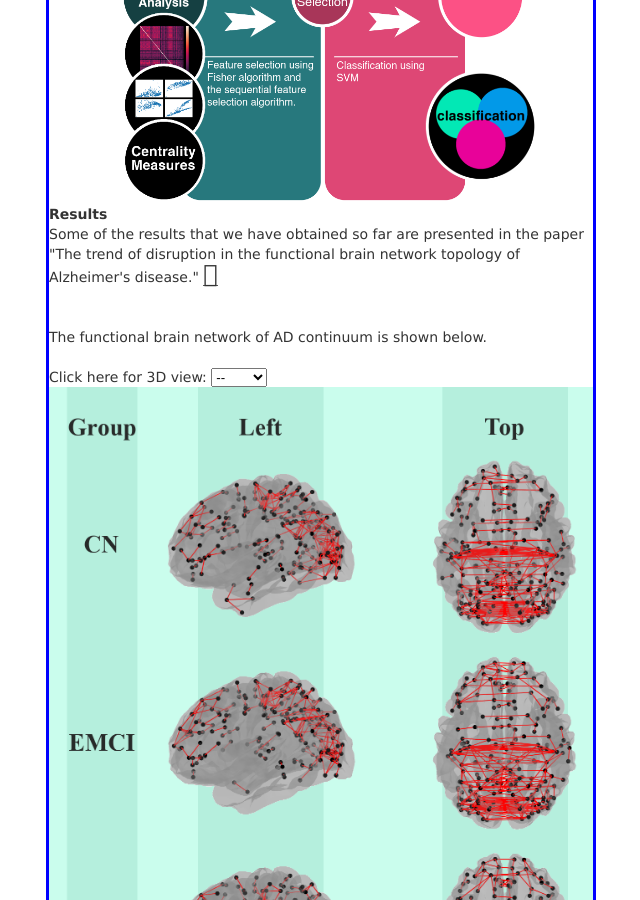
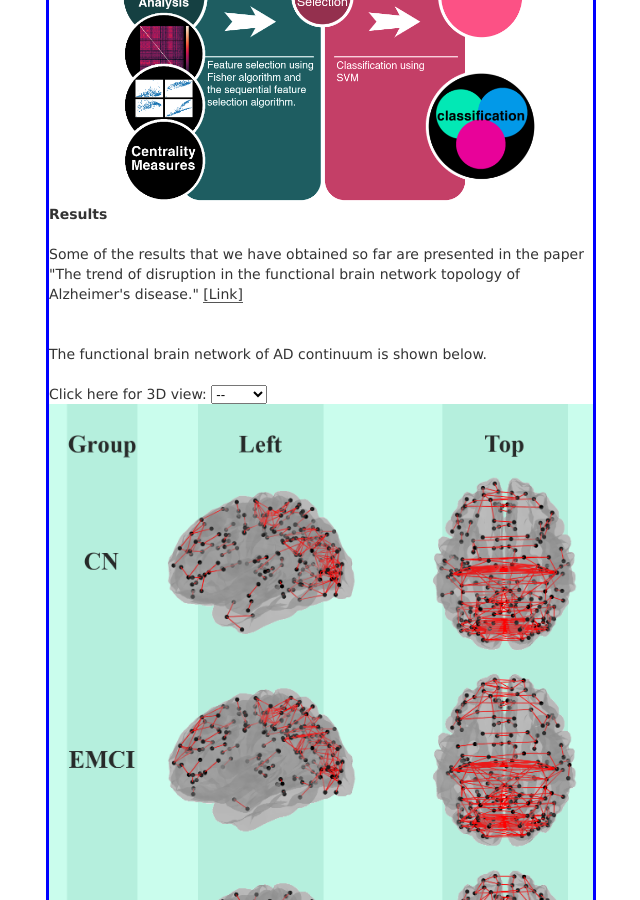
Before and after one commit to Alirezafathian/alirezafathian.github.io, a Jekyll site: the page built from _projects/brain_network.html, in a window 1280 px wide and 900 px high, scrolled down 1812 px. Shown: the whole window, without its empty margins (319-959 px from the left). Built offline with Jekyll 4.4.1, drawn with Linux system fonts in a browser that asks for light colours.

Commit message:
projects

```diff
--- a/_projects/brain_network.html
+++ b/_projects/brain_network.html
@@ -35,8 +35,8 @@
 </div>-->
 <img src="/ref/projects/brain_network/pipeline/pipeline.png" alt="pipeline">
 <br>
-<b>Results</b><br>
-Some of the results that we have obtained so far are presented in the paper "The trend of disruption in the functional brain network topology of Alzheimer's disease." <a href= "https://alirezafathian.github.io/publications/scientific-reports-2021" target="_blank"><i style="font-size:24px" class="fa">&#xf08e;</i></a>
+<b>Results</b><br><br>
+Some of the results that we have obtained so far are presented in the paper "The trend of disruption in the functional brain network topology of Alzheimer's disease." <a href= "https://alirezafathian.github.io/publications/scientific-reports-2021" target="_blank">[Link]</a>
 <br><br><br>
 The functional brain network of AD continuum is shown below.
 <br><br>
```
Also changed, not shown: ref/projects/brain_network/pipeline/pipeline.png.
